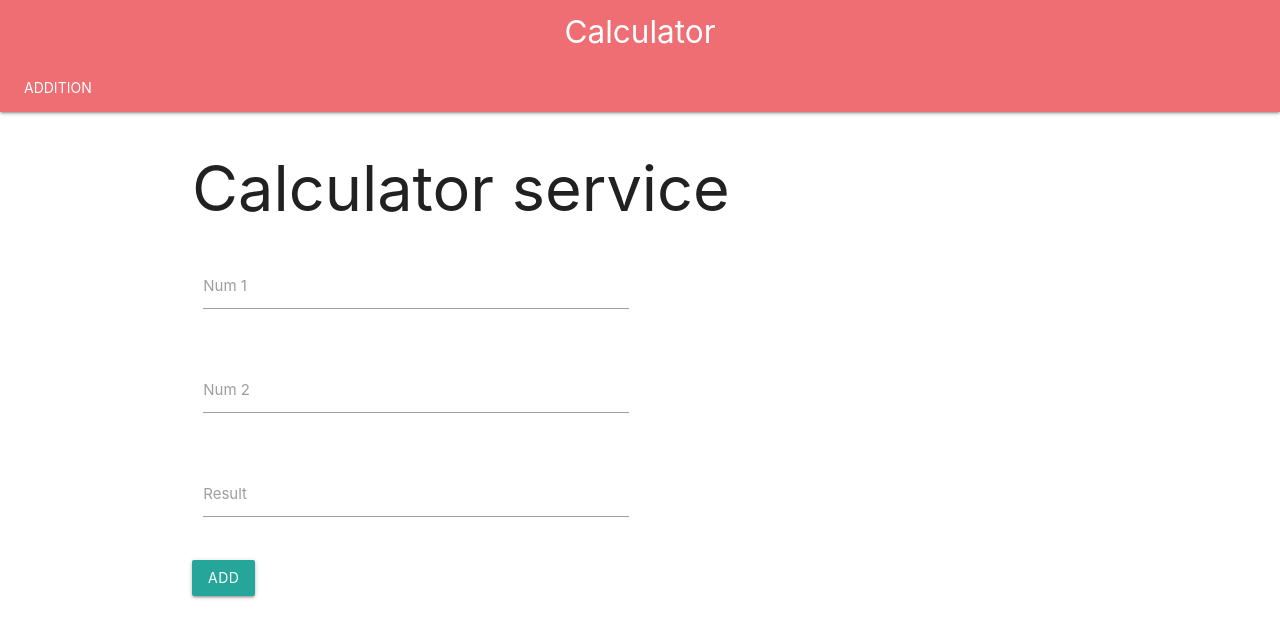
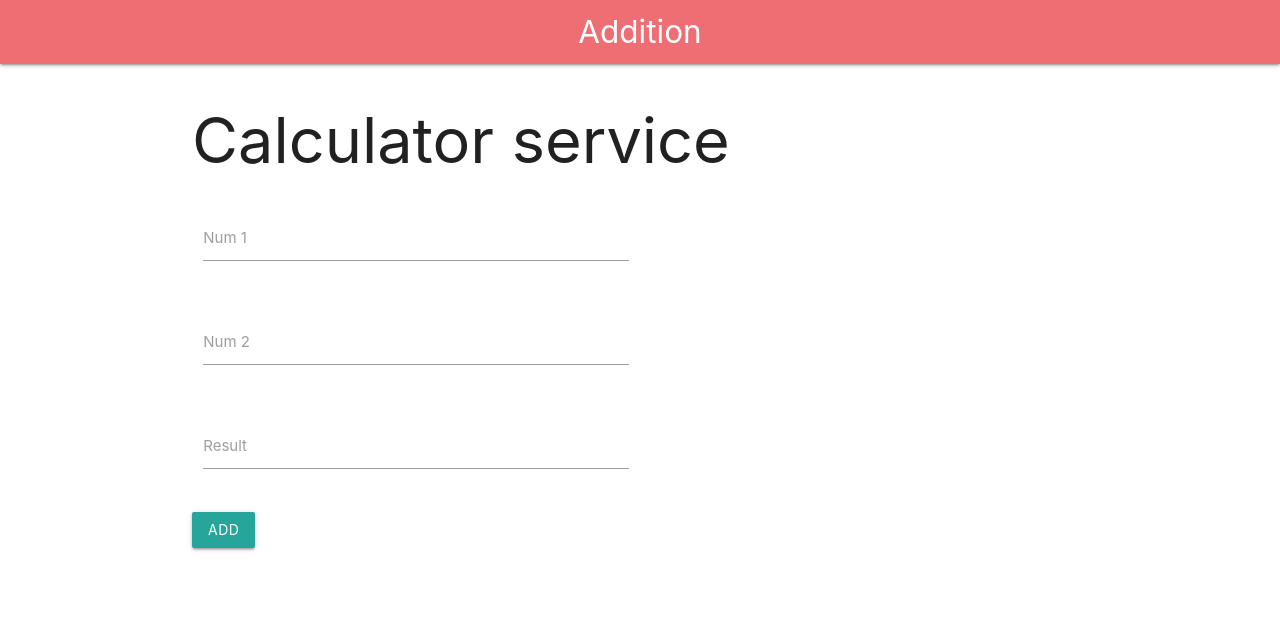
Before and after one commit to sibbi5/sit725-prac3, a website: page public/index.html in a window 1280 px wide. Drawn offline with nearby package versions, Linux system fonts and the light colour scheme.

Commit message:
Index.html

```diff
--- a/public/index.html
+++ b/public/index.html
@@ -14,13 +14,7 @@
 <body>
     <nav class="nav-extended">
         <div class="nav-wrapper">
-            <a href="#" class="brand-logo center">Calculator</a>
-        </div>
-
-        <div class="nav-content">
-            <ul class="tabs tabs-transparent">
-                <li class="tab"><a href="#adder" class="active">Addition</a></li>
-            </ul>
+            <a href="#" class="brand-logo center">Addition</a>
         </div>
     </nav>
     <div id="adder" class="container">
```
